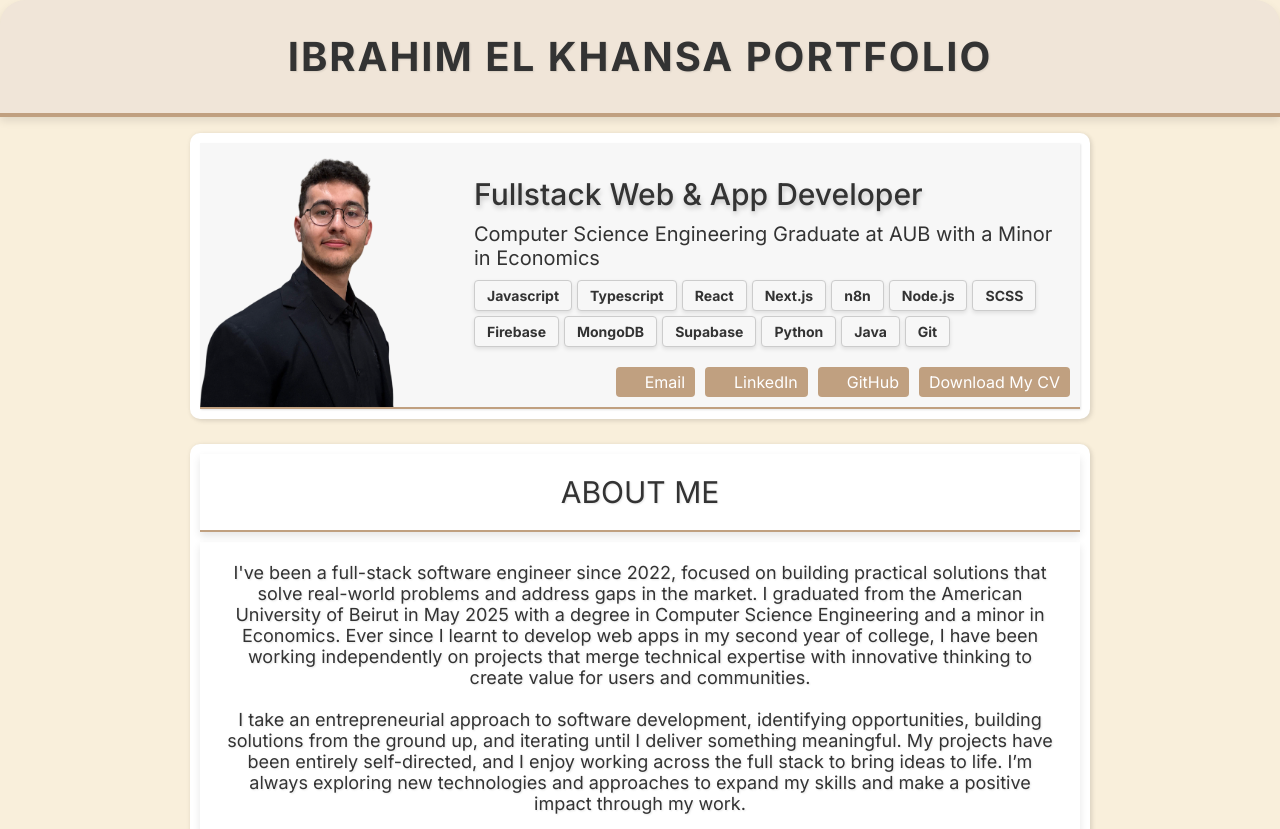
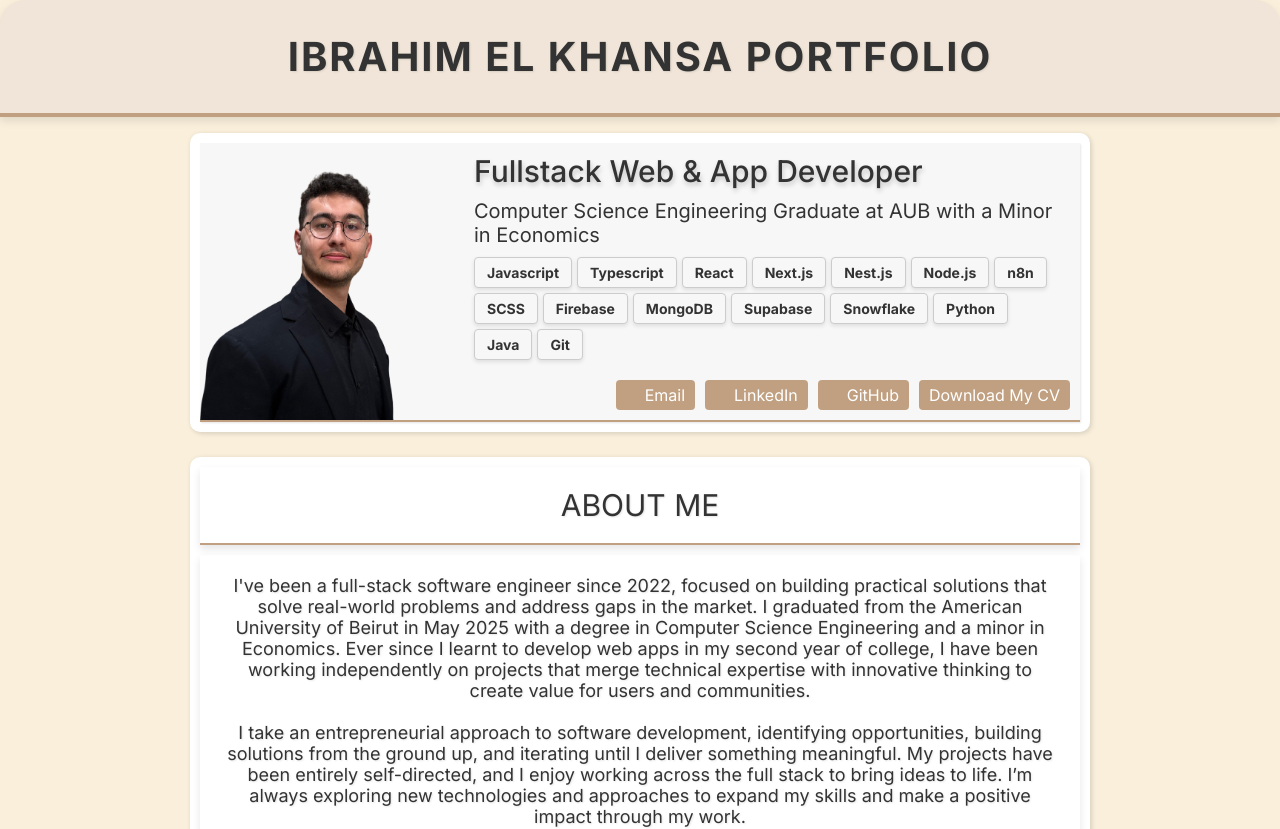
Before and after one commit to Ibrahim-ElKhansa/personal-website, a Next.js app: page / in a window 1280 px wide. Shown: the top 829 px of the page. Built offline with nearby package versions, Linux system fonts and the light colour scheme; some icons are missing.

Commit message:
added skills

```diff
--- a/src/app/page.tsx
+++ b/src/app/page.tsx
@@ -42,7 +42,7 @@ interface Project {
 }
 
 export default function HomePage() {
-  const skills = ["Javascript", "Typescript", "React", "Next.js", "n8n", "Node.js", "SCSS", "Firebase", "MongoDB", "Supabase", "Python", "Java", "Git"];
+  const skills = ["Javascript", "Typescript", "React", "Next.js", "Nest.js", "Node.js", "n8n", "SCSS", "Firebase", "MongoDB", "Supabase", "Snowflake", "Python", "Java", "Git"];
 
   const experiences: Experience[] = [
     {
```
